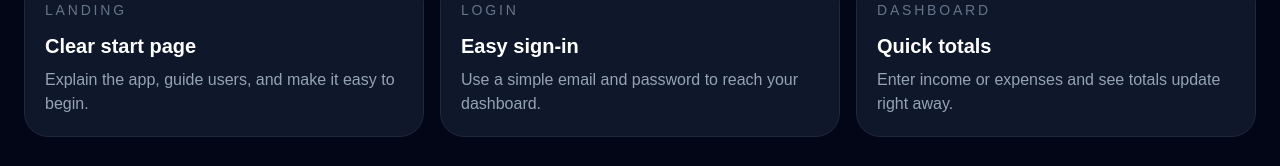
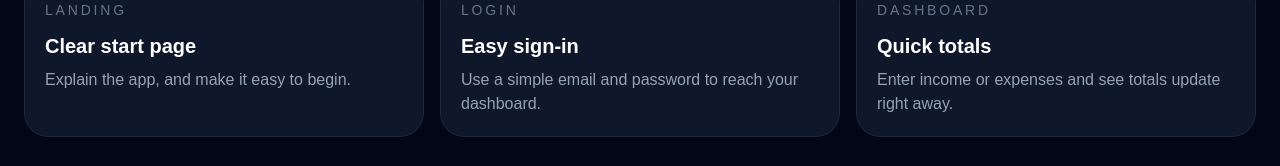
Before and after one commit to dg-giridharen/XenVault, a plain HTML site: page index.html in a window 1280 px wide. Shown: the part 451-617 px from the top of the page. Drawn offline with nearby package versions, Linux system fonts and the light colour scheme.

Commit message:
modified some content

```diff
--- a/index.html
+++ b/index.html
@@ -25,7 +25,7 @@
         <div class="rounded-3xl border border-slate-800 bg-slate-900 p-5">
           <p class="text-sm uppercase tracking-[0.2em] text-slate-500">Landing</p>
           <h2 class="mt-3 text-xl font-semibold text-white">Clear start page</h2>
-          <p class="mt-2 text-slate-400">Explain the app, guide users, and make it easy to begin.</p>
+          <p class="mt-2 text-slate-400">Explain the app, and make it easy to begin.</p>
         </div>
         <div class="rounded-3xl border border-slate-800 bg-slate-900 p-5">
           <p class="text-sm uppercase tracking-[0.2em] text-slate-500">Login</p>
```
